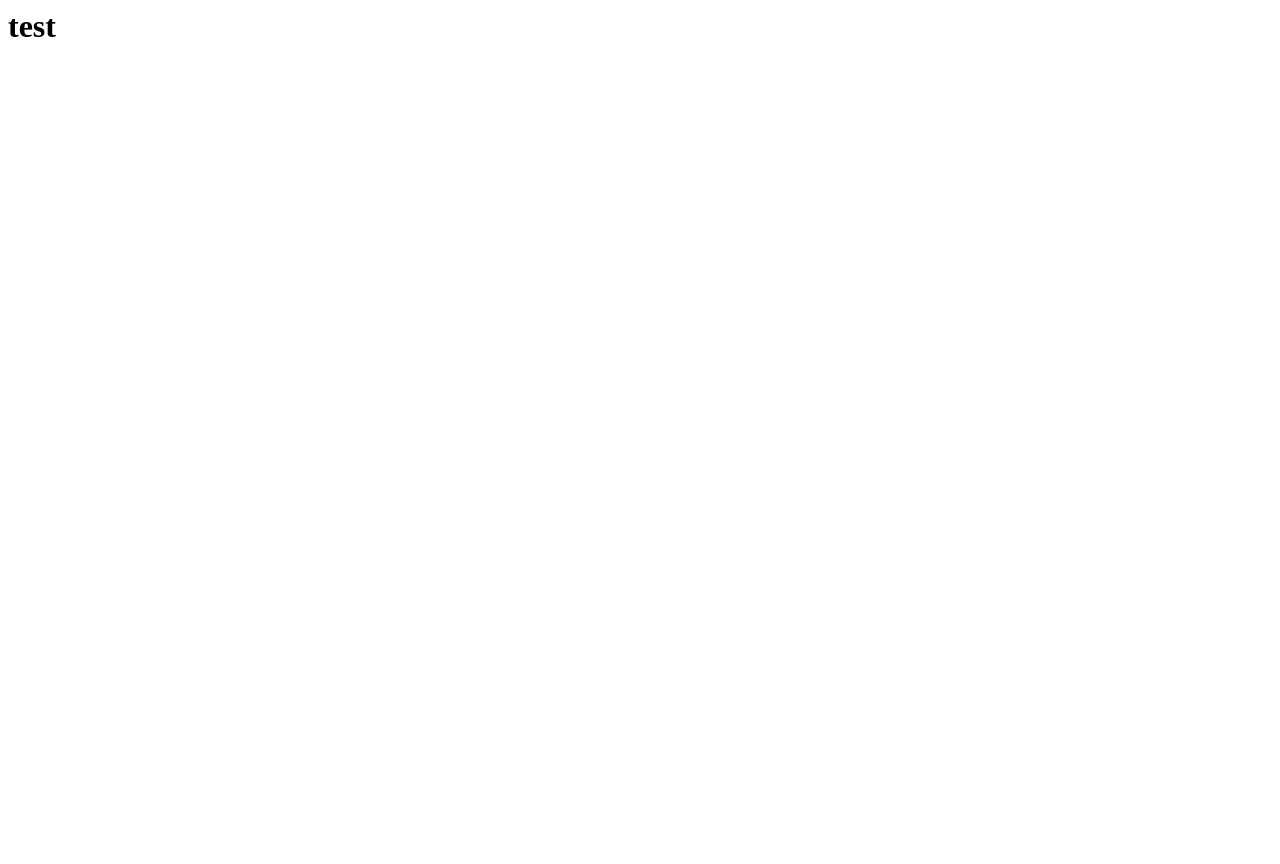
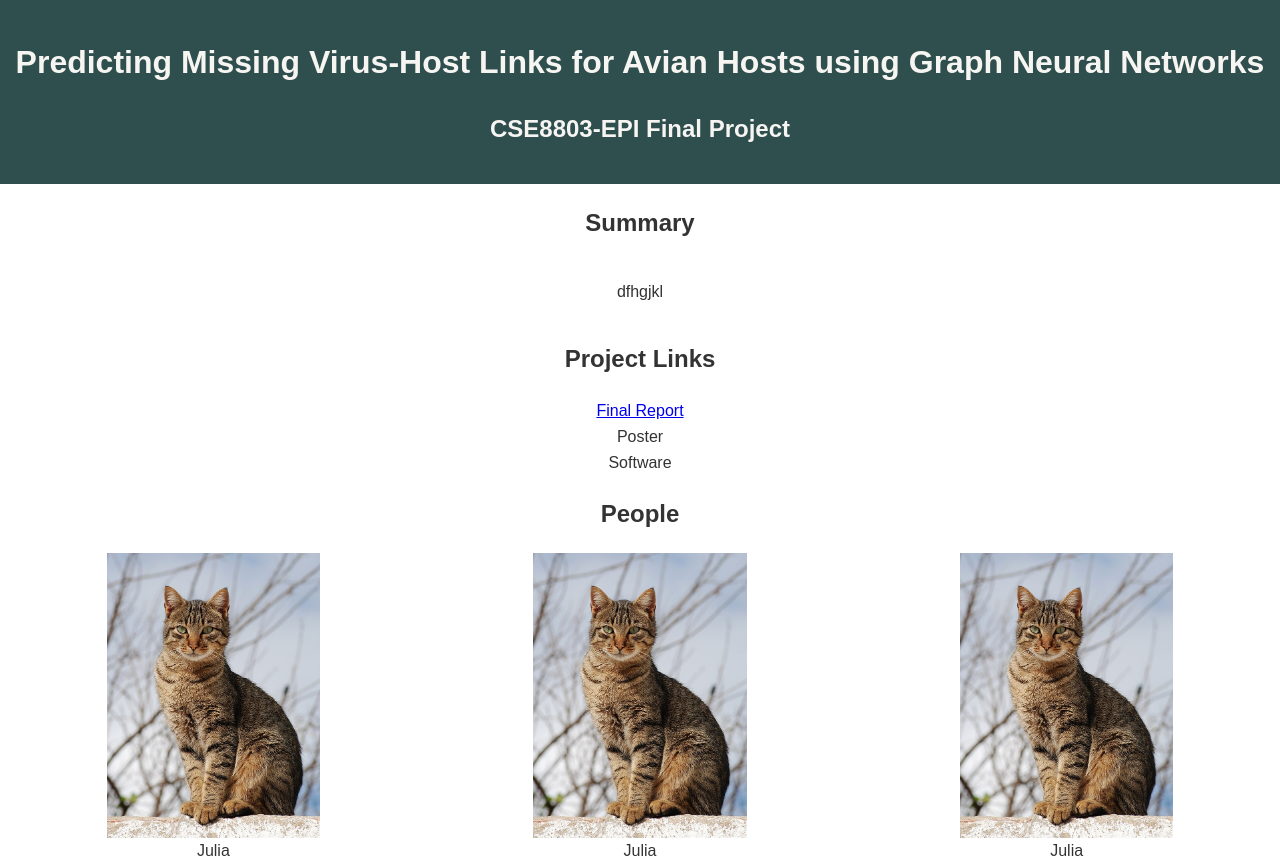
Before and after one commit to julia-qian/epi_website, a plain HTML site: page index.html in a window 1280 px wide. Before the commit the page ends 800 px from the top, so only its background shows below. Drawn offline with Linux system fonts and the light colour scheme.

Commit message:
added formatting

```diff
--- a/index.html
+++ b/index.html
@@ -1 +1,56 @@
-<h1>test</h1>
+<!DOCTYPE html>
+<html lang="en">
+<head>
+    <meta charset="UTF-8">
+    <meta name="viewport" content="width=device-width, initial-scale=1.0">
+    <title>CSE8803-EPI</title>
+    <style>
+        body {
+            font-family: Arial, sans-serif;
+            margin: 0;
+            padding: 0;
+            line-height: 1.6;
+            color: #333;
+            /* background-color: #f4f4f4; */
+        }
+        header {
+            background: darkslategrey;
+            color: #f6f5f1;
+            padding: 1rem 0;
+            text-align: center;
+        }
+
+    </style>
+</head>
+<body>
+    <header>
+        <h1>Predicting Missing Virus-Host Links for Avian Hosts using Graph Neural Networks</h1>
+        <h2>CSE8803-EPI Final Project</h2>
+    </header>
+    <div style="display: flex; align-items: center; flex-direction: column;">
+        <h2>Summary</h2>
+        <p>dfhgjkl</p>
+
+        <h2>Project Links</h2>
+        <a href="https://www.overleaf.com/project/6747767d2f07545845a52c3e">Final Report</a>
+        <a>Poster</a>
+        <a>Software</a>
+        <h2>People</h2>
+        <div style="display: flex; align-items: center; flex-direction: row;">
+            <div style="display: flex; align-items: center; flex-direction: column;">
+                <img src="cat.jpg" width="50%">
+                <div>Julia</div>
+            </div>
+            <div style="display: flex; align-items: center; flex-direction: column;">
+                <img src="cat.jpg"width="50%">
+                <div>Julia</div>
+            </div>
+            <div style="display: flex; align-items: center; flex-direction: column;">
+                <img src="cat.jpg"width="50%">
+                <div>Julia</div>
+            </div>
+        </div>
+    </div>
+
+</body>
+</html>
```
Also changed, not shown: cat.jpg (added).
